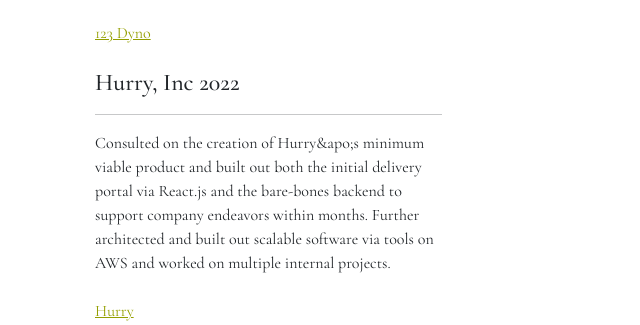
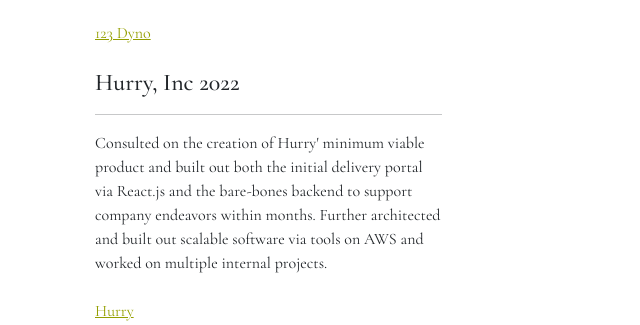
Before and after one commit to rancheta/RafaelJosephReyesAnchetasWebsite, a Next.js app: page / in a window 1280 px wide. Shown: the part 940-1265 px from the top of the page, without its empty margins (0-640 px from the left). Built offline with nearby package versions, Linux system fonts and the light colour scheme.

Commit message:
Semicolon

```diff
--- a/src/pages/index.tsx
+++ b/src/pages/index.tsx
@@ -98,7 +98,7 @@
             <h4> Hurry, Inc 2022</h4>
             <hr />
             <p>
-              Consulted on the creation of Hurry&apo;s minimum viable product
+              Consulted on the creation of Hurry&apos; minimum viable product
               and built out both the initial delivery portal via React.js and
               the bare-bones backend to support company endeavors within months.
               Further architected and built out scalable software via tools on
```
